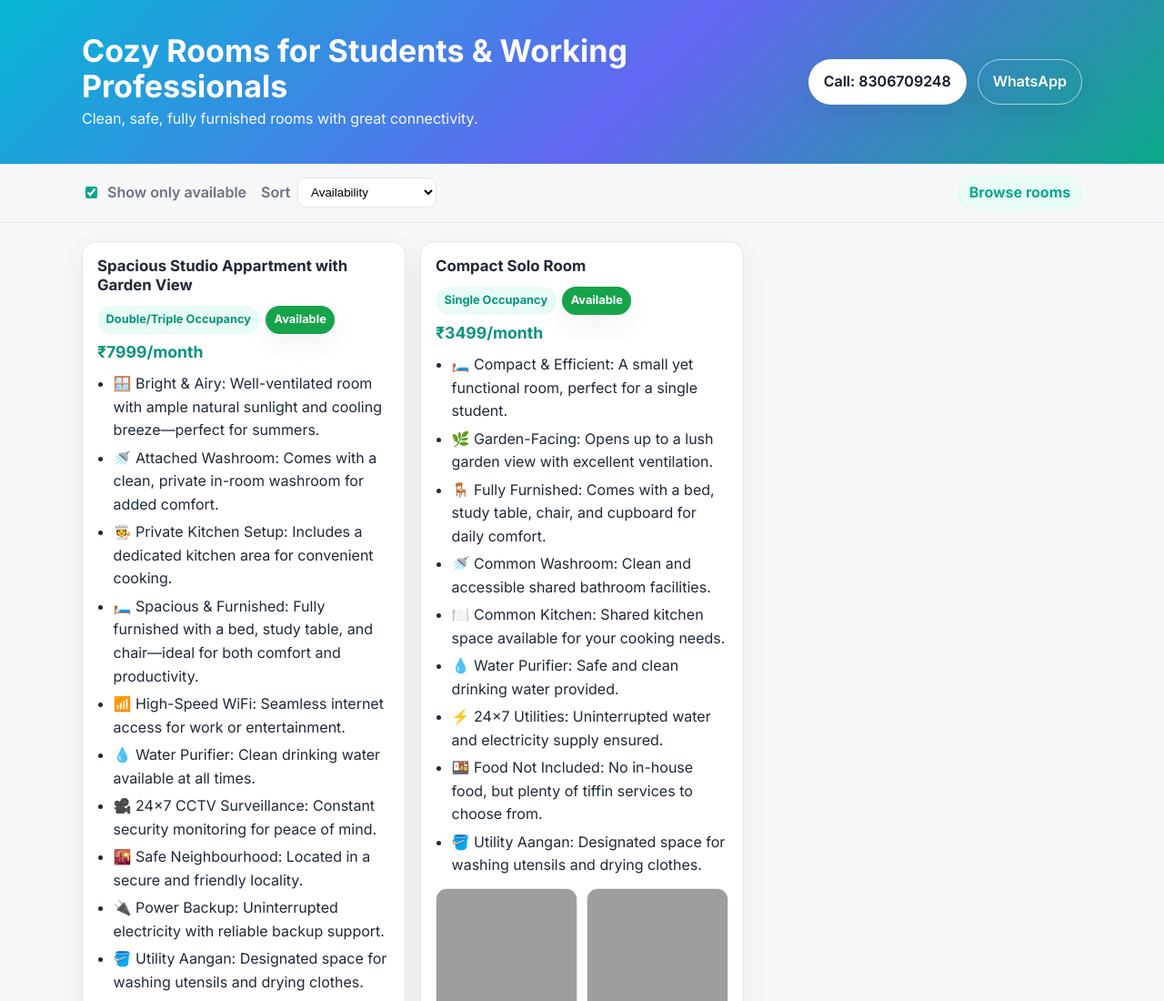
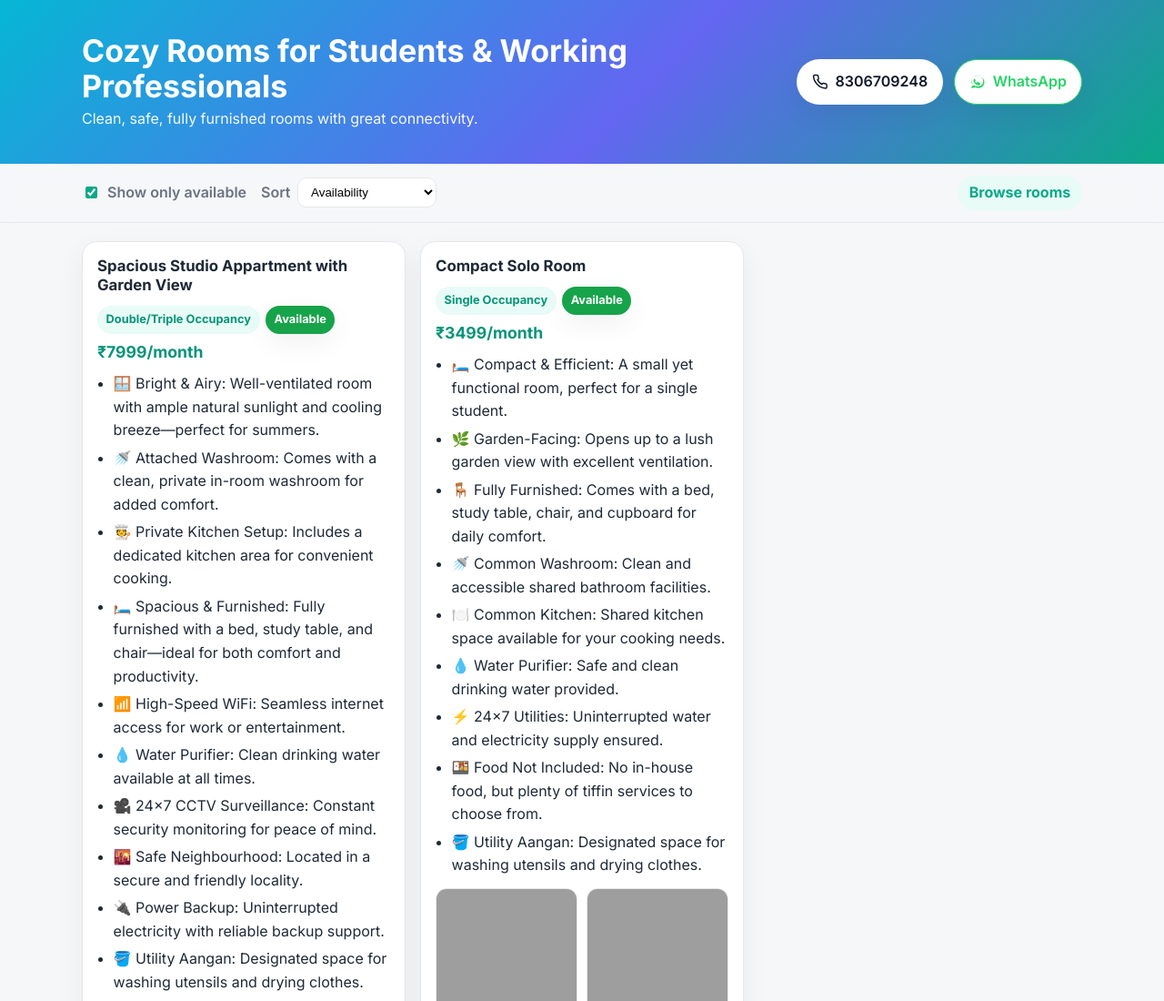
Before and after one commit to divyendra-gahlot/hostel-rooms, a plain HTML site: page index.html in a window 1280 px wide. Shown: the top 1100 px of the page at 91% size. Drawn offline with Linux system fonts and the light colour scheme; grey boxes are pictures that could not be loaded.

Commit message:
button related changes

```diff
--- a/index.html
+++ b/index.html
@@ -5,7 +5,6 @@
   <meta name="viewport" content="width=device-width, initial-scale=1" />
   <title>Cozy Rooms Available</title>
 
-  <!-- Google Font (optional) -->
   <link rel="preconnect" href="https://fonts.googleapis.com">
   <link rel="preconnect" href="https://fonts.gstatic.com" crossorigin>
   <link href="https://fonts.googleapis.com/css2?family=Inter:wght@400;600;700&display=swap" rel="stylesheet">
@@ -24,8 +23,33 @@
         <p>Clean, safe, fully furnished rooms with great connectivity.</p>
       </div>
       <div class="header-cta">
-        <a class="btn" href="tel:8306709248">Call: 8306709248</a>
-        <a class="btn btn-outline" target="_blank" href="https://wa.me/918306709248" rel="noopener">WhatsApp</a>
+        <!-- Call button with icon -->
+        <a class="btn" href="tel:8306709248">
+          <span class="icon" aria-hidden="true">
+            <svg viewBox="0 0 24 24" fill="none" stroke="currentColor" stroke-width="2"
+                 stroke-linecap="round" stroke-linejoin="round">
+              <path d="M22 16.92v3a2 2 0 0 1-2.18 2
+                       19.79 19.79 0 0 1-8.63-3.07
+                       19.5 19.5 0 0 1-6-6
+                       19.79 19.79 0 0 1-3.07-8.67
+                       A2 2 0 0 1 4.11 2h3a2 2 0 0 1 2 1.72
+                       c.12.9.31 1.77.57 2.61a2 2 0 0 1-.45 2.11L8 9
+                       a16 16 0 0 0 7 7l.56-1.23a2 2 0 0 1 2.11-.45
+                       c.84.26 1.71.45 2.61.57A2 2 0 0 1 22 16.92z"/>
+            </svg>
+          </span>
+          <span>8306709248</span>
+        </a>
+
+        <!-- WhatsApp button (white) with green icon -->
+        <a class="btn btn-wa" target="_blank" href="https://wa.me/918306709248" rel="noopener">
+          <span class="icon" aria-hidden="true">
+            <svg viewBox="0 0 32 32" fill="currentColor" aria-hidden="true">
+              <path d="M19.1 17.3c-.3-.2-1.9-.9-2.2-1s-.5-.2-.7.2-.8 1-1 1.2-.4.3-.8.1c-1.1-.5-2-1.2-2.8-2.1-.2-.3-.3-.6 0-.9s.6-.7.8-1.1c.1-.2.1-.4 0-.6s-.7-1.7-.9-2.3-.5-.5-.7-.5h-.6c-.2 0-.6.1-.9.4-.3.3-1.2 1.1-1.2 2.8s1.2 3.3 1.4 3.6c.2.3 2.4 3.6 5.8 5 3.5 1.4 3.5.9 4.1.9s2-.8 2.3-1.6.4-1.5.3-1.6c-.1-.1-.3-.2-.6-.4zM16 3C9.4 3 4 8.4 4 15c0 2.4.7 4.6 1.9 6.5L4 29l7.7-1.9c1.8 1 3.9 1.5 6.3 1.5 6.6 0 12-5.4 12-12S22.6 3 16 3zm0 22.2c-2.2 0-4.2-.6-6-1.7l-.4-.2-4.4 1.1 1.2-4.3-.2-.4c-1.1-1.8-1.7-3.8-1.7-5.9C4.4 8.9 9.6 3.8 16 3.8S27.6 8.9 27.6 15.3 22.4 25.2 16 25.2z"/>
+            </svg>
+          </span>
+          <span>WhatsApp</span>
+        </a>
       </div>
     </div>
   </header>
@@ -57,9 +81,7 @@
 
   <!-- Main -->
   <main class="container">
-    <section id="rooms" class="rooms-grid" aria-live="polite">
-      <!-- Cards are injected by script.js -->
-    </section>
+    <section id="rooms" class="rooms-grid" aria-live="polite"></section>
   </main>
 
   <footer class="site-footer">
@@ -69,8 +91,6 @@
   </footer>
 
   <script src="script.js"></script>
-  <script>
-    document.getElementById('year').textContent = new Date().getFullYear();
-  </script>
+  <script>document.getElementById('year').textContent = new Date().getFullYear();</script>
 </body>
 </html>
--- a/style.css
+++ b/style.css
@@ -10,6 +10,7 @@
   --brand:     #0aa889;
   --brand-600: #089479;
   --brand-50:  #e8fbf6;
+  --wa:        #25D366;    /* WhatsApp green */
 
   --success:   #16a34a;
   --danger:    #ef4444;
@@ -83,7 +84,7 @@ body{
   .header-cta .btn{ width:auto; }
 }
 
-/* Buttons */
+/* ================== Buttons ================== */
 .btn{
   display:inline-flex; align-items:center; justify-content:center;
   padding:.7rem 1rem; border-radius: 999px; border: 1px solid transparent;
@@ -91,10 +92,39 @@ body{
   box-shadow: var(--shadow);
 }
 .btn:hover{ filter: brightness(.98); }
+
 .btn-outline{
   background: transparent; color: #fff; border-color: rgba(255,255,255,.6);
 }
 .btn-outline:hover{ background: rgba(255,255,255,.1); }
+
+/* WhatsApp button: white bg, green text/icon, green border */
+.btn-wa{
+  background: #fff;
+  color: var(--wa);
+  border: 1px solid var(--wa);
+  box-shadow: var(--shadow);
+}
+.btn-wa:hover{
+  background: var(--wa);
+  color: #fff;           /* icon turns white too via currentColor */
+  border-color: var(--wa);
+}
+
+/* Icon inside buttons */
+.btn .icon{
+  display:inline-flex;
+  width: 1.1rem;
+  height: 1.1rem;
+  margin-right: .5rem;
+  align-items:center;
+  justify-content:center;
+}
+.btn .icon svg{
+  width: 100%;
+  height: 100%;
+  display:block;
+}
 
 /* ================== Toolbar ================== */
 .toolbar{
```
